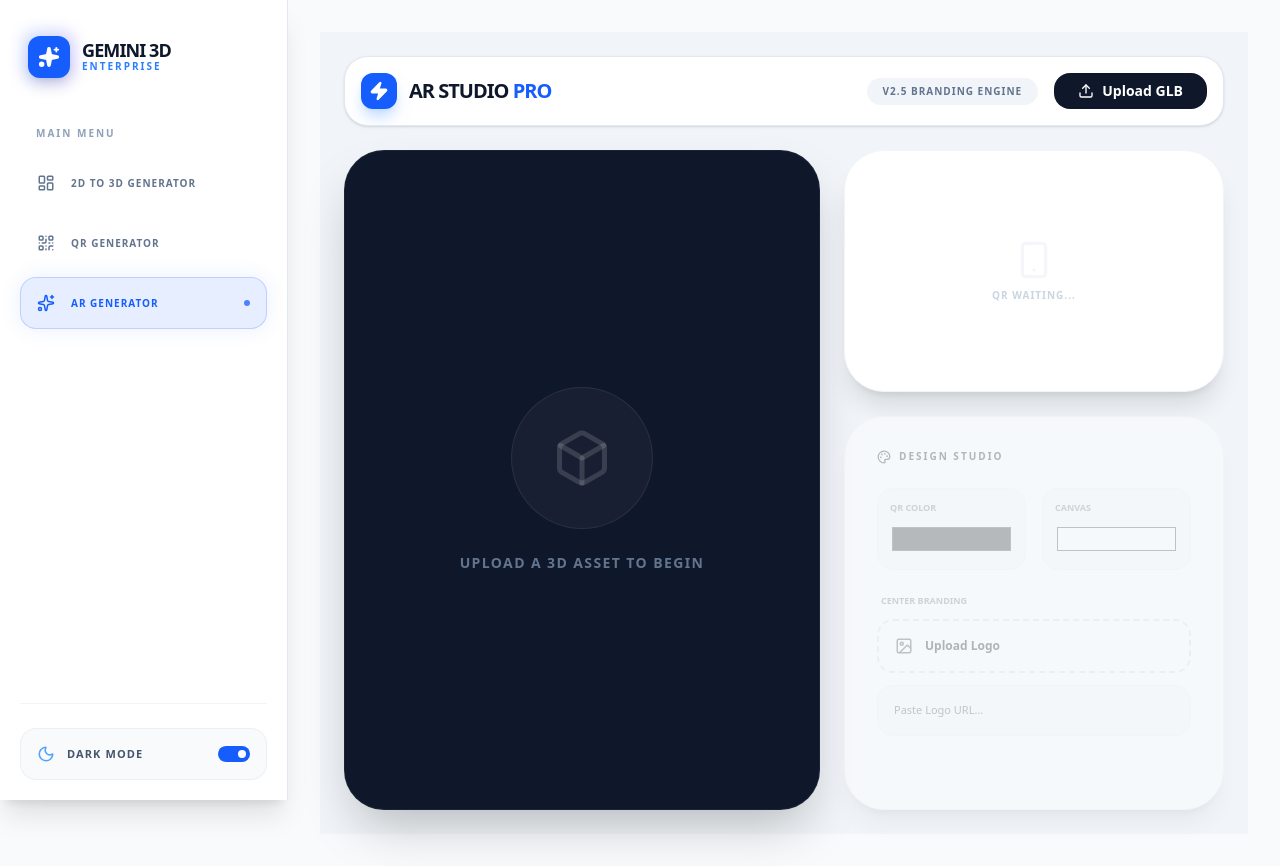
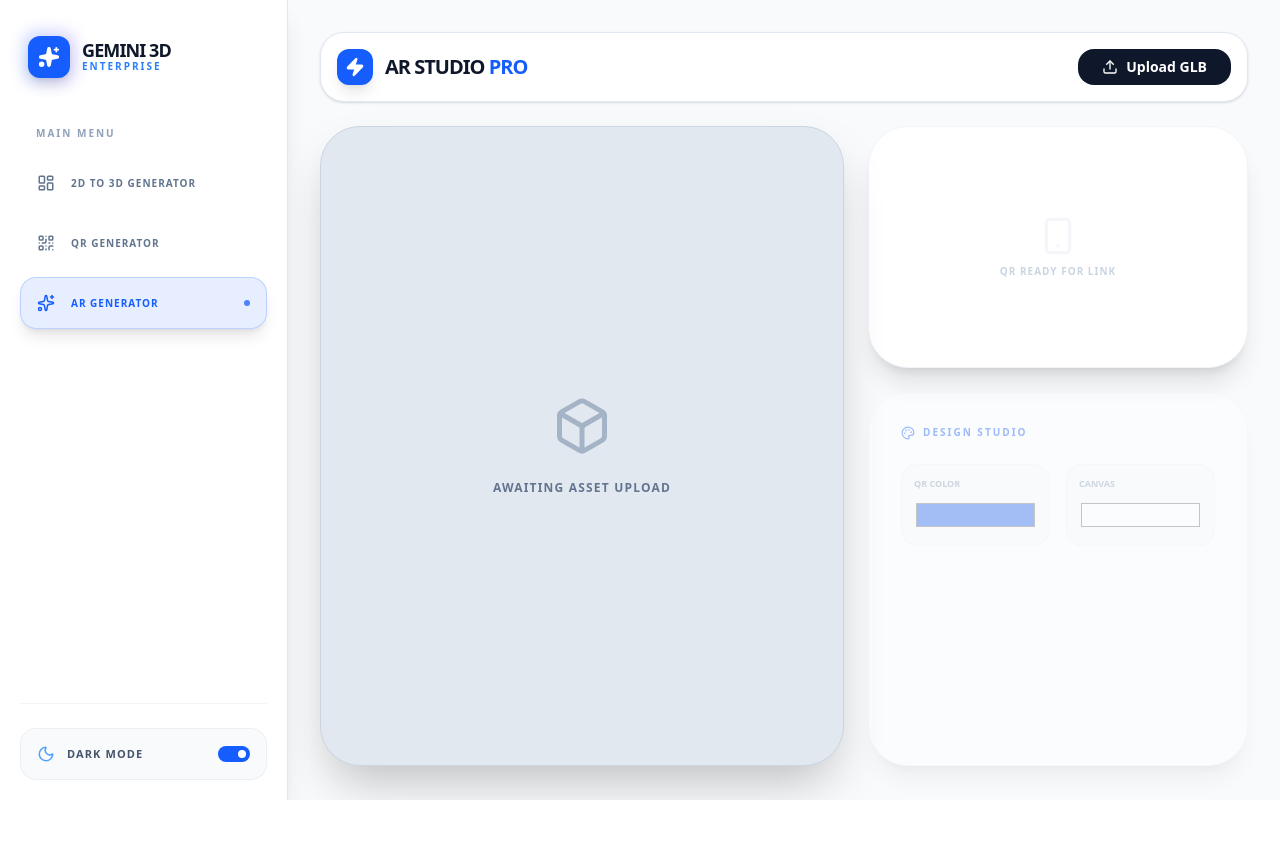
Before and after one commit to kabeer-web/ar-admin-pannel, a React (Vite) app: page / in a window 1280 px wide. After the commit the page ends 800 px from the top, so only its background shows below. Built offline with nearby package versions, Linux system fonts and the light colour scheme.

Commit message:
UI/UX: Full Dark/Light mode integration with Global Theme Sync

```diff
--- a/src/App.jsx
+++ b/src/App.jsx
@@ -1,4 +1,4 @@
-import React, { useState, useEffect } from 'react';
+import React, { useState } from 'react';
 import { BrowserRouter as Router, Routes, Route } from 'react-router-dom';
 import Sidebar from './Components/Sidebar';
 import Generator3D from './Components/Generator3D';
@@ -10,15 +10,12 @@
   const [activeTab, setActiveTab] = useState('ar');
 
   return (
-    // "transition-colors" lagaya hai taake mode change hote waqt aankhon ko jhatka na lage
-    <div className="flex min-h-screen bg-[#f8fafc] dark:bg-[#020617] transition-colors duration-300">
-
-      {/* Sidebar handles the 'dark' class injection via its toggle */}
+    // 'dark' class Sidebar se control ho rahi hai, yahan hum smooth background transition de rahe hain
+    <div className="flex min-h-screen bg-slate-50 dark:bg-[#020617] transition-colors duration-500">
       <Sidebar activeTab={activeTab} setActiveTab={setActiveTab} />
 
       <main className="flex-1 p-4 md:p-8 overflow-y-auto">
         <div className="max-w-[1600px] mx-auto">
-          {/* Har component ke andar dark: modifiers hone chahiye */}
           {activeTab === 'generator' && <Generator3D />}
           {activeTab === 'qr' && <QrGenerator />}
           {activeTab === 'ar' && <ArGenerator />}
@@ -32,10 +29,7 @@
   return (
     <Router>
       <Routes>
-        {/* Mobile View Route (Usually kept clean/standard) */}
         <Route path="/view" element={<ARView />} />
-
-        {/* Admin Dashboard Routes */}
         <Route path="/*" element={<AppContent />} />
       </Routes>
     </Router>
--- a/src/Components/ArGenerator.jsx
+++ b/src/Components/ArGenerator.jsx
@@ -11,7 +11,6 @@
   const [uploadStep, setUploadStep] = useState('');
   const qrRef = useRef();
 
-  // --- BRANDING STATES ---
   const [qrColor, setQrColor] = useState('#2563eb');
   const [qrBg, setQrBg] = useState('#ffffff');
   const [logoUrl, setLogoUrl] = useState('');
@@ -23,191 +22,98 @@
     return `${window.location.origin}/view?model=${encodeURIComponent(publicUrl)}`;
   };
 
-  // --- DOWNLOAD QR AS PNG ---
   const downloadQRCode = () => {
     const canvas = qrRef.current.querySelector('canvas');
-    const pngUrl = canvas.toDataURL("image/png").replace("image/png", "image/octet-stream");
+    const pngUrl = canvas.toDataURL("image/png");
     let downloadLink = document.createElement("a");
     downloadLink.href = pngUrl;
-    downloadLink.download = "AR-Experience-QR.png";
+    downloadLink.download = "AR-QR.png";
     document.body.appendChild(downloadLink);
     downloadLink.click();
     document.body.removeChild(downloadLink);
   };
 
-  const handleLogoUpload = (e) => {
-    const file = e.target.files[0];
-    if (file) {
-      const reader = new FileReader();
-      reader.onloadend = () => setLogoUrl(reader.result);
-      reader.readAsDataURL(file);
-    }
-  };
-
   const handleFileUpload = async (e) => {
     const file = e.target.files[0];
     if (!file || !file.name.endsWith('.glb')) return;
-
     setModelUrl(URL.createObjectURL(file));
     setLoading(true);
-    setUploadStep('Analyzing Geometry...');
-
+    setUploadStep('Syncing Asset...');
     const formData = new FormData();
     formData.append('model', file);
-
     try {
-      setUploadStep('Optimizing Cloud Path...');
-      const res = await axios.post(`${API_BASE_URL}/api/upload-model`, formData, {
-        headers: { "Content-Type": "multipart/form-data" }
-      });
-
+      const res = await axios.post(`${API_BASE_URL}/api/upload-model`, formData);
       if (res.data.url) {
-        setUploadStep('Ready!');
         setPublicUrl(res.data.url);
         setLoading(false);
       }
-    } catch (err) {
-      setLoading(false);
-    }
+    } catch (err) { setLoading(false); }
   };
 
   return (
-    <div className="max-w-[1600px] mx-auto p-4 md:p-6 space-y-6 bg-[#f1f5f9] min-h-screen font-sans">
+    <div className="max-w-[1600px] mx-auto space-y-6 transition-colors duration-300">
 
-      {/* Header - Compact */}
-      <header className="flex justify-between items-center bg-white p-4 rounded-3xl shadow-sm border border-slate-200">
+      {/* Header */}
+      <header className="flex justify-between items-center bg-white dark:bg-slate-900 p-4 rounded-3xl shadow-sm border border-slate-200 dark:border-slate-800">
         <div className="flex items-center gap-3">
-           <div className="bg-blue-600 p-2 rounded-xl text-white shadow-lg shadow-blue-200"><Zap size={20} fill="currentColor"/></div>
-           <h1 className="text-xl font-black text-slate-900 tracking-tighter uppercase">AR Studio <span className="text-blue-600">Pro</span></h1>
+           <div className="bg-blue-600 p-2 rounded-xl text-white shadow-lg"><Zap size={20} fill="currentColor"/></div>
+           <h1 className="text-xl font-black text-slate-900 dark:text-white tracking-tighter uppercase">AR Studio <span className="text-blue-600">Pro</span></h1>
         </div>
         <div className="flex items-center gap-4">
-           <div className="hidden md:block px-4 py-1.5 bg-slate-100 rounded-full text-[10px] font-black text-slate-500 tracking-widest uppercase">V2.5 Branding Engine</div>
            <input type="file" id="glb-up" className="hidden" onChange={handleFileUpload} accept=".glb" />
-           <label htmlFor="glb-up" className="cursor-pointer bg-slate-900 text-white px-6 py-2 rounded-2xl text-sm font-bold hover:bg-blue-600 transition-all flex items-center gap-2">
+           <label htmlFor="glb-up" className="cursor-pointer bg-slate-900 dark:bg-blue-600 text-white px-6 py-2 rounded-2xl text-sm font-bold hover:opacity-80 transition-all flex items-center gap-2">
               <Upload size={16}/> Upload GLB
            </label>
         </div>
       </header>
 
-      <div className="flex flex-col lg:flex-row gap-6 h-[calc(100vh-140px)]">
-
-        {/* --- MAIN VIEWPORT (Jaga Barha Di) --- */}
-        <div className="flex-[3] bg-[#0f172a] rounded-[2.5rem] relative overflow-hidden shadow-2xl border border-white/5">
+      <div className="flex flex-col lg:flex-row gap-6 h-[calc(100vh-160px)]">
+        {/* 3D Viewport */}
+        <div className="flex-[3] bg-slate-200 dark:bg-[#0f172a] rounded-[2.5rem] relative overflow-hidden shadow-2xl border border-slate-300 dark:border-white/5">
             {publicUrl ? (
-                <>
-                  <div className="absolute top-6 left-6 z-10 flex gap-3">
-                    <div className="bg-white/10 backdrop-blur-md border border-white/10 px-4 py-2 rounded-2xl flex items-center gap-2 text-white">
-                        <Expand size={14} className="text-blue-400"/>
-                        <span className="text-[10px] font-bold uppercase tracking-wider">Immersive Preview</span>
-                    </div>
-                  </div>
-                  <model-viewer
-                      src={modelUrl}
-                      auto-rotate
-                      camera-controls
-                      shadow-intensity="1"
-                      environment-image="neutral"
-                      style={{width:'100%', height:'100%', '--poster-color': 'transparent'}}
-                      className="w-full h-full"
-                  />
-                  <div className="absolute bottom-6 left-6 text-white/30 flex items-center gap-2 text-[10px] font-bold uppercase">
-                      <MousePointer2 size={14}/> Orbit Control Active
-                  </div>
-                </>
+                <model-viewer src={modelUrl} auto-rotate camera-controls shadow-intensity="1" environment-image="neutral" style={{width:'100%', height:'100%'}} />
             ) : (
                 <div className="w-full h-full flex flex-col items-center justify-center text-center p-10 space-y-6">
-                    <div className="p-10 bg-white/5 rounded-full border border-white/10 animate-pulse">
-                        <Box size={60} className="text-white/20"/>
-                    </div>
-                    <p className="text-slate-500 font-bold tracking-widest uppercase text-sm">Upload a 3D asset to begin</p>
+                    <Box size={60} className="text-slate-400 dark:text-white/20 animate-pulse"/>
+                    <p className="text-slate-500 dark:text-slate-400 font-bold tracking-widest uppercase text-xs">Awaiting Asset Upload</p>
                 </div>
             )}
         </div>
 
-        {/* --- CONTROL PANEL (Sidebar) --- */}
+        {/* Sidebar Controls */}
         <div className="flex-1 flex flex-col gap-6 min-w-[380px]">
-
-            {/* QR CARD */}
-            <div className="bg-white p-6 rounded-[2.5rem] shadow-xl border border-slate-100 flex flex-col items-center justify-center relative">
+            <div className="bg-white dark:bg-slate-900 p-6 rounded-[2.5rem] shadow-xl border border-slate-100 dark:border-slate-800 flex flex-col items-center justify-center">
                 {publicUrl ? (
-                    <div className="animate-in zoom-in duration-300 w-full space-y-6">
-                        <div ref={qrRef} className="bg-slate-50 p-6 rounded-[2rem] flex items-center justify-center border border-slate-100 shadow-inner">
-                            <QRCodeCanvas
-                                value={getARViewLink()}
-                                size={200}
-                                fgColor={qrColor}
-                                bgColor={qrBg}
-                                level="H"
-                                imageSettings={logoUrl ? { src: logoUrl, height: 40, width: 40, excavate: true } : null}
-                            />
+                    <div className="w-full space-y-6">
+                        <div ref={qrRef} className="bg-slate-50 dark:bg-slate-800 p-6 rounded-[2rem] flex items-center justify-center border border-slate-100 dark:border-slate-700 shadow-inner">
+                            <QRCodeCanvas value={getARViewLink()} size={200} fgColor={qrColor} bgColor={qrBg} level="H" imageSettings={logoUrl ? { src: logoUrl, height: 40, width: 40, excavate: true } : null} />
                         </div>
                         <div className="flex gap-2">
-                            <button
-                                onClick={downloadQRCode}
-                                className="flex-1 bg-blue-600 hover:bg-blue-700 text-white py-4 rounded-2xl font-bold text-xs flex items-center justify-center gap-2 shadow-lg shadow-blue-100 transition-all"
-                            >
+                            <button onClick={downloadQRCode} className="flex-1 bg-blue-600 text-white py-4 rounded-2xl font-bold text-xs flex items-center justify-center gap-2 shadow-lg">
                                 <Download size={16}/> DOWNLOAD PNG
-                            </button>
-                            <button
-                                onClick={() => {navigator.clipboard.writeText(getARViewLink()); alert("Copied!")}}
-                                className="p-4 bg-slate-100 rounded-2xl text-slate-600 hover:bg-slate-200 transition-all"
-                            >
-                                <Share2 size={18}/>
                             </button>
                         </div>
                     </div>
                 ) : (
-                    <div className="h-48 flex flex-col items-center justify-center text-slate-300">
+                    <div className="h-48 flex flex-col items-center justify-center text-slate-300 dark:text-slate-700">
                         <Smartphone size={40} className="mb-2 opacity-20"/>
-                        <p className="text-[10px] font-black uppercase tracking-widest">QR Waiting...</p>
+                        <p className="text-[10px] font-black uppercase tracking-widest">QR Ready for link</p>
                     </div>
                 )}
             </div>
 
-            {/* DESIGN SYSTEM CARD */}
-            <div className={`bg-white p-8 rounded-[2.5rem] shadow-xl border border-slate-100 flex-1 space-y-6 ${!publicUrl && 'opacity-40 grayscale pointer-events-none'}`}>
-                <h3 className="text-[10px] font-black text-blue-600 uppercase tracking-[0.2em] flex items-center gap-2">
-                    <Palette size={14}/> Design Studio
-                </h3>
-
-                <div className="space-y-6">
-                    <div className="grid grid-cols-2 gap-4">
-                        <div className="p-3 bg-slate-50 rounded-2xl border border-slate-100">
-                            <p className="text-[9px] font-bold text-slate-400 uppercase mb-2">QR Color</p>
-                            <input type="color" value={qrColor} onChange={(e)=>setQrColor(e.target.value)} className="w-full h-8 bg-transparent cursor-pointer rounded-lg overflow-hidden border-none" />
-                        </div>
-                        <div className="p-3 bg-slate-50 rounded-2xl border border-slate-100">
-                            <p className="text-[9px] font-bold text-slate-400 uppercase mb-2">Canvas</p>
-                            <input type="color" value={qrBg} onChange={(e)=>setQrBg(e.target.value)} className="w-full h-8 bg-transparent cursor-pointer rounded-lg overflow-hidden border-none" />
-                        </div>
+            <div className={`bg-white dark:bg-slate-900 p-8 rounded-[2.5rem] shadow-xl border border-slate-100 dark:border-slate-800 flex-1 space-y-6 ${!publicUrl && 'opacity-40 pointer-events-none'}`}>
+                <h3 className="text-[10px] font-black text-blue-600 uppercase tracking-[0.2em] flex items-center gap-2"><Palette size={14}/> Design Studio</h3>
+                <div className="grid grid-cols-2 gap-4">
+                    <div className="p-3 bg-slate-50 dark:bg-slate-800 rounded-2xl border border-slate-100 dark:border-slate-700">
+                        <p className="text-[9px] font-bold text-slate-400 uppercase mb-2">QR Color</p>
+                        <input type="color" value={qrColor} onChange={(e)=>setQrColor(e.target.value)} className="w-full h-8 bg-transparent cursor-pointer" />
                     </div>
-
-                    <div className="space-y-3">
-                        <p className="text-[9px] font-bold text-slate-400 uppercase ml-1 flex justify-between">
-                            <span>Center Branding</span>
-                            {logoUrl && <span onClick={()=>setLogoUrl('')} className="text-red-500 cursor-pointer">Remove</span>}
-                        </p>
-                        <input type="file" id="logo-up" className="hidden" onChange={handleLogoUpload} accept="image/*" />
-                        <label htmlFor="logo-up" className="w-full p-4 border-2 border-dashed border-slate-200 rounded-2xl flex items-center gap-3 cursor-pointer hover:bg-slate-50 hover:border-blue-400 transition-all">
-                            <ImageIcon size={18} className="text-blue-500"/>
-                            <span className="text-xs font-bold text-slate-600">Upload Logo</span>
-                        </label>
-                        <input
-                            type="text"
-                            placeholder="Paste Logo URL..."
-                            className="w-full p-4 bg-slate-50 border border-slate-100 rounded-2xl text-[11px] font-medium outline-none focus:ring-2 ring-blue-500/20 transition-all"
-                            value={logoUrl.startsWith('data:') ? '' : logoUrl}
-                            onChange={(e)=>setLogoUrl(e.target.value)}
-                        />
+                    <div className="p-3 bg-slate-50 dark:bg-slate-800 rounded-2xl border border-slate-100 dark:border-slate-700">
+                        <p className="text-[9px] font-bold text-slate-400 uppercase mb-2">Canvas</p>
+                        <input type="color" value={qrBg} onChange={(e)=>setQrBg(e.target.value)} className="w-full h-8 bg-transparent cursor-pointer" />
                     </div>
                 </div>
-
-                {loading && (
-                    <div className="flex items-center gap-3 p-4 bg-blue-50 rounded-2xl border border-blue-100 animate-pulse">
-                        <Loader2 className="animate-spin text-blue-600" size={18}/>
-                        <span className="text-[10px] font-bold text-blue-600 uppercase tracking-widest">{uploadStep}</span>
-                    </div>
-                )}
             </div>
         </div>
       </div>
--- a/src/Components/Sidebar.jsx
+++ b/src/Components/Sidebar.jsx
@@ -4,24 +4,23 @@
 const Sidebar = ({ activeTab, setActiveTab }) => {
   const [isDark, setIsDark] = useState(true);
 
-  // Theme Switcher Logic
   useEffect(() => {
+    const root = window.document.documentElement;
     if (isDark) {
-      document.documentElement.classList.add('dark');
+      root.classList.add('dark');
     } else {
-      document.documentElement.classList.remove('dark');
+      root.classList.remove('dark');
     }
   }, [isDark]);
 
   return (
     <div className="w-72 h-screen flex flex-col p-5 sticky top-0 transition-all duration-300
       bg-white dark:bg-[#0f172a]
-      border-r border-slate-200 dark:border-slate-800 shadow-xl">
+      border-r border-slate-200 dark:border-slate-800 shadow-xl z-50">
 
-      {/* --- LOGO SECTION --- */}
       <div className="flex items-center gap-3 mb-12 px-2 mt-4">
         <div className="relative group">
-          <div className="absolute -inset-1 bg-gradient-to-r from-blue-600 to-indigo-600 rounded-xl blur opacity-25 group-hover:opacity-50 transition duration-1000 group-hover:duration-200"></div>
+          <div className="absolute -inset-1 bg-gradient-to-r from-blue-600 to-indigo-600 rounded-xl blur opacity-25 group-hover:opacity-50 transition duration-1000"></div>
           <div className="relative bg-blue-600 p-2.5 rounded-xl text-white shadow-lg">
             <Sparkles size={22} fill="currentColor" />
           </div>
@@ -32,35 +31,17 @@
         </div>
       </div>
 
-      {/* --- NAVIGATION --- */}
       <nav className="flex-1 space-y-2">
         <p className="text-[10px] font-black text-slate-400 dark:text-slate-500 uppercase tracking-[0.2em] mb-4 ml-4">Main Menu</p>
-
-        <NavItem
-          icon={<LayoutDashboard size={18}/>}
-          label="2D TO 3D GENERATOR"
-          active={activeTab === 'generator'}
-          onClick={() => setActiveTab('generator')}
-        />
-        <NavItem
-          icon={<QrCode size={18}/>}
-          label="QR GENERATOR"
-          active={activeTab === 'qr'}
-          onClick={() => setActiveTab('qr')}
-        />
-        <NavItem
-          icon={<Sparkles size={18}/>}
-          label="AR GENERATOR"
-          active={activeTab === 'ar'}
-          onClick={() => setActiveTab('ar')}
-        />
+        <NavItem icon={<LayoutDashboard size={18}/>} label="2D TO 3D GENERATOR" active={activeTab === 'generator'} onClick={() => setActiveTab('generator')} />
+        <NavItem icon={<QrCode size={18}/>} label="QR GENERATOR" active={activeTab === 'qr'} onClick={() => setActiveTab('qr')} />
+        <NavItem icon={<Sparkles size={18}/>} label="AR GENERATOR" active={activeTab === 'ar'} onClick={() => setActiveTab('ar')} />
       </nav>
 
-      {/* --- BOTTOM SECTION: THEME TOGGLE --- */}
       <div className="mt-auto pt-6 border-t border-slate-100 dark:border-slate-800">
-        <div
+        <button
           onClick={() => setIsDark(!isDark)}
-          className="flex items-center justify-between p-4 rounded-2xl cursor-pointer
+          className="w-full flex items-center justify-between p-4 rounded-2xl cursor-pointer
           bg-slate-50 dark:bg-slate-800/50 hover:bg-slate-100 dark:hover:bg-slate-800 transition-all border border-slate-200/50 dark:border-slate-700/50"
         >
           <div className="flex items-center gap-3">
@@ -72,34 +53,20 @@
           <div className={`w-8 h-4 rounded-full relative transition-colors ${isDark ? 'bg-blue-600' : 'bg-slate-300'}`}>
              <div className={`absolute top-1 w-2 h-2 bg-white rounded-full transition-all ${isDark ? 'right-1' : 'left-1'}`}></div>
           </div>
-        </div>
+        </button>
       </div>
     </div>
   );
 };
 
 const NavItem = ({ icon, label, active, onClick }) => (
-  <div
-    onClick={onClick}
-    className={`group flex items-center justify-between p-4 rounded-2xl cursor-pointer transition-all duration-300 border
-      ${active
-        ? 'bg-blue-600/10 border-blue-600/20 text-blue-600 dark:text-blue-400 shadow-[0_0_20px_rgba(37,99,235,0.1)]'
-        : 'border-transparent text-slate-500 dark:text-slate-400 hover:bg-slate-50 dark:hover:bg-slate-800/50 hover:text-slate-900 dark:hover:text-slate-200'
-      }`}
-  >
+  <div onClick={onClick} className={`group flex items-center justify-between p-4 rounded-2xl cursor-pointer transition-all duration-300 border ${active ? 'bg-blue-600/10 border-blue-600/20 text-blue-600 dark:text-blue-400 shadow-lg' : 'border-transparent text-slate-500 dark:text-slate-400 hover:bg-slate-50 dark:hover:bg-slate-800/50 hover:text-slate-900 dark:hover:text-slate-200'}`}>
     <div className="flex items-center gap-4">
-      <span className={`transition-transform duration-300 group-hover:scale-110 ${active ? 'text-blue-600 dark:text-blue-400' : ''}`}>
-        {icon}
-      </span>
+      <span className={`transition-transform duration-300 group-hover:scale-110 ${active ? 'text-blue-600 dark:text-blue-400' : ''}`}>{icon}</span>
       <span className="font-black text-[10px] tracking-widest uppercase">{label}</span>
     </div>
-
-    {active && (
-      <div className="w-1.5 h-1.5 bg-blue-600 rounded-full animate-pulse"></div>
-    )}
-    {!active && (
-      <ChevronRight size={14} className="opacity-0 group-hover:opacity-100 -translate-x-2 group-hover:translate-x-0 transition-all text-slate-300 dark:text-slate-600" />
-    )}
+    {active && <div className="w-1.5 h-1.5 bg-blue-600 rounded-full animate-pulse"></div>}
+    {!active && <ChevronRight size={14} className="opacity-0 group-hover:opacity-100 -translate-x-2 group-hover:translate-x-0 transition-all text-slate-300 dark:text-slate-600" />}
   </div>
 );
 
--- a/tailwind.config.js
+++ b/tailwind.config.js
@@ -1,21 +1,13 @@
 /** @type {import('tailwindcss').Config} */
 export default {
-  // 'class' mode enable karne se hi Sidebar wala toggle kaam karega
-  darkMode: 'class',
+  darkMode: 'class', // Ye sabse important line hai dark mode ke liye
   content: [
     "./index.html",
     "./src/**/*.{js,ts,jsx,tsx}",
   ],
   theme: {
     extend: {
-      colors: {
-        // Optional: Custom premium dark colors
-        dark: {
-          bg: '#020617',
-          card: '#0f172a',
-          border: '#1e293b'
-        }
-      }
+      // Tum chaho toh custom colors yahan add kar sakte ho
     },
   },
   plugins: [],
```
Also changed, not shown: src/Components/Generator3D.jsx (+26 -18 lines).
